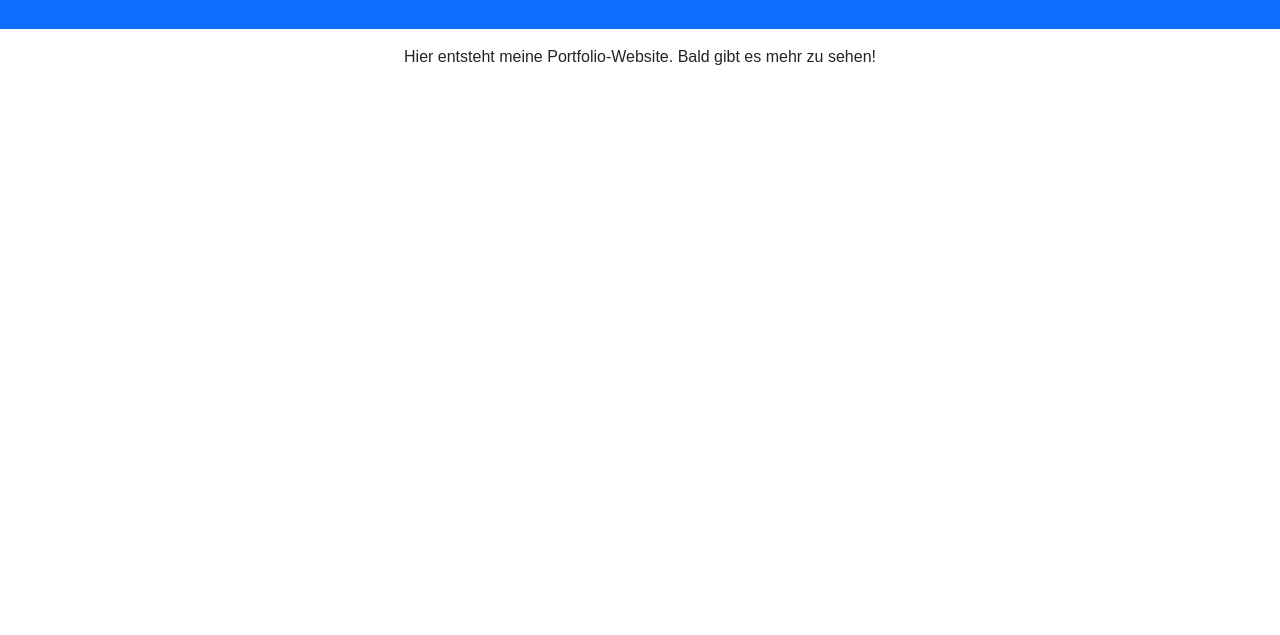
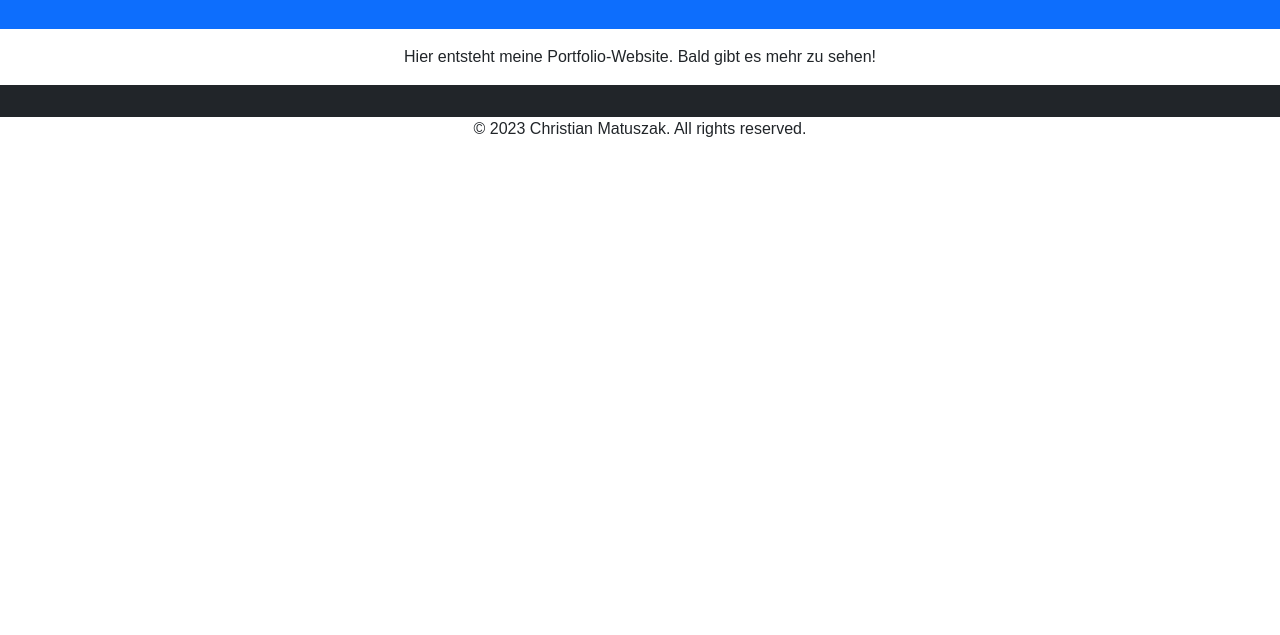
Before and after one commit to ChristianMatuszak/Portfolio-Website, a plain HTML site: page index.html in a window 1280 px wide. Shown: the part 165-800 px from the top of the page. Drawn offline with nearby package versions, Linux system fonts and the light colour scheme.

Commit message:
Added footer to missing files

```diff
--- a/index.html
+++ b/index.html
@@ -36,5 +36,8 @@
 
     <!-- Bootstrap JS -->
     <script src="https://cdn.jsdelivr.net/npm/bootstrap@5.3.0/dist/js/bootstrap.bundle.min.js"></script>
+    <footer class="bg-dark text-white text-center p-3 mt-1"></footer>
+        <p>&copy; 2023 Christian Matuszak. All rights reserved.</p>
+    </footer>
 </body>
 </html>
```
Also changed, not shown: pages/about.html (+1 -1 lines), pages/projects.html (+3 -0 lines).
